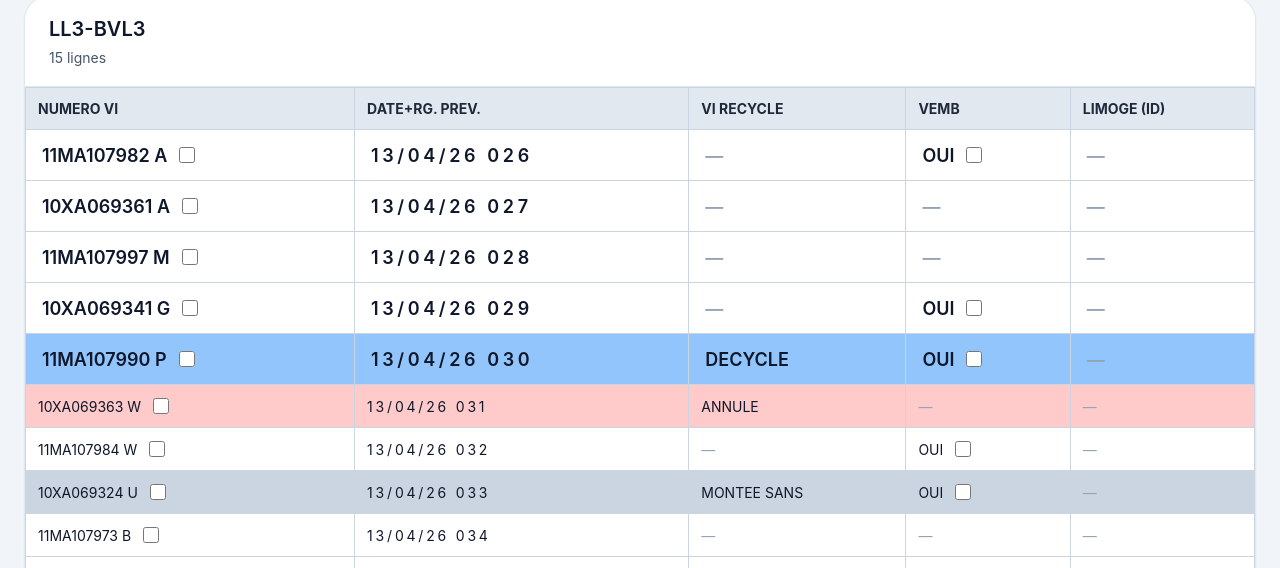
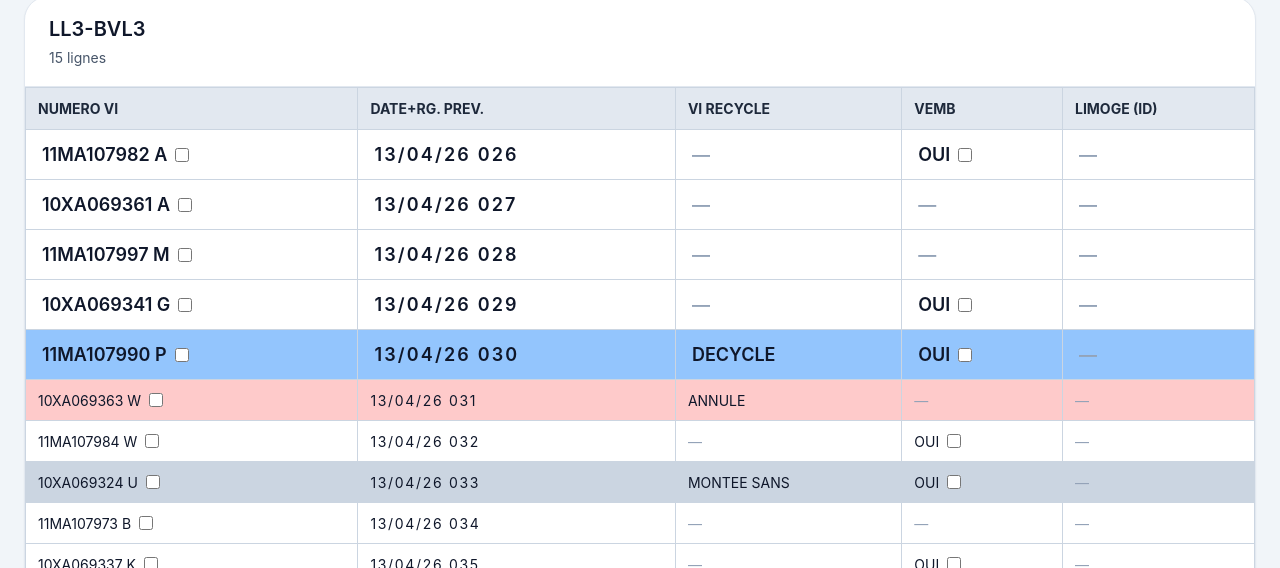
Before and after one commit to Mathias-Hoffmann/tableau-pages-app, a React (Vite) app: page / in a window 1280 px wide. Shown: the part 232-800 px from the top of the page. Built offline with nearby package versions, Linux system fonts and the light colour scheme; no server answers.

Commit message:
UI: reduce date letter-spacing, shrink checkboxes and gaps, make table inline to remove empty column space

```diff
--- a/src/App.jsx
+++ b/src/App.jsx
@@ -364,7 +364,7 @@ export default function App() {
                         const cellValue = row[index];
                         const valU = String(cellValue ?? "").trim().toUpperCase();
                         return (
-                          <td key={`${rowKey}-${column}`} style={{...( isBig ? styles.tdBig : styles.td), ...(column === "DATE+RG. PREV." ? { letterSpacing: "0.20em" } : {})}}>
+                          <td key={`${rowKey}-${column}`} style={{...( isBig ? styles.tdBig : styles.td), ...(column === "DATE+RG. PREV." ? { letterSpacing: "0.12em" } : {})}}>
                             {isCheckbox ? (
                               column === "NUMERO VI" || valU === "OUI" ? (
                                 <label style={styles.checkboxLabel}>
@@ -414,7 +414,7 @@ const styles = {
     fontFamily:
       'Inter, system-ui, -apple-system, BlinkMacSystemFont, "Segoe UI", sans-serif',
     color: "#0f172a",
-    table: { width: "fit-content", tableLayout: "auto", borderCollapse: "collapse", fontSize: "16px" },
+    table: { width: "fit-content", tableLayout: "auto", borderCollapse: "collapse", fontSize: "16px", display: "inline-table" },
     th: {
       border: "1px solid #cbd5e1",
       padding: "4px 6px",
@@ -556,12 +556,12 @@ const styles = {
   checkboxLabel: {
     display: "flex",
     alignItems: "center",
-    gap: "8px",
+    gap: "4px",
     cursor: "pointer",
   },
   checkbox: {
-    width: "16px",
-    height: "16px",
+    width: "14px",
+    height: "14px",
     cursor: "pointer",
   },
   modalOverlay: { position: "fixed", inset: 0, background: "rgba(0,0,0,0.45)", display: "flex", alignItems: "center", justifyContent: "center", zIndex: 999 },
```
